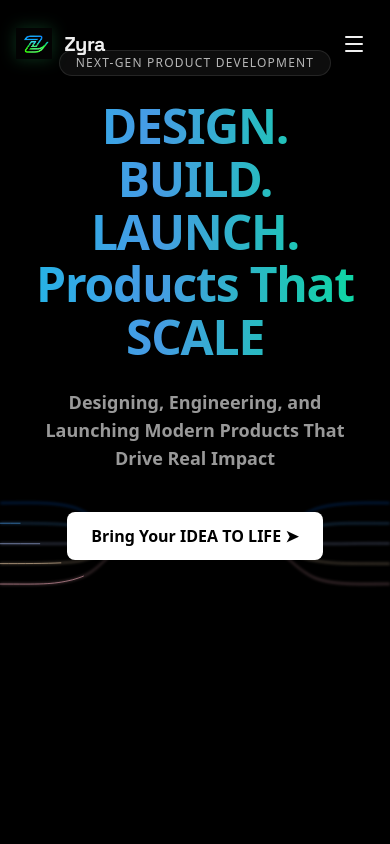
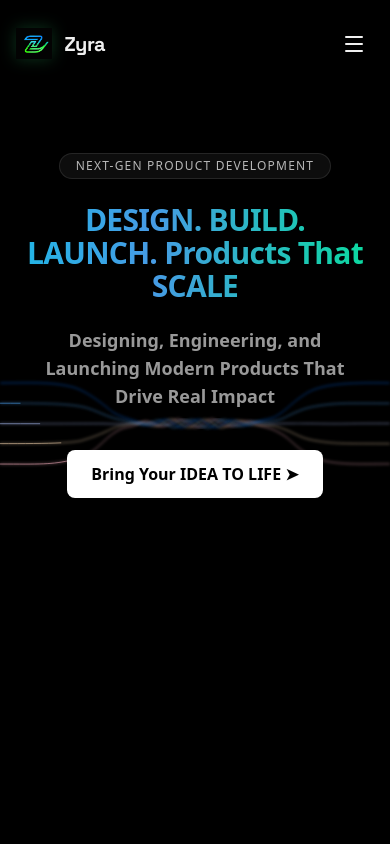
Before and after one commit to shivammane2007/Zyra_Agency, a Next.js app: page / in a window 390 px wide. Shown: the top 844 px of the page. Built offline with nearby package versions, Linux system fonts and the light colour scheme.

Commit message:
Refinement: Optimize Hero section and Gemini effect responsiveness for mobile/foldable devices

```diff
--- a/src/components/hero/Hero.tsx
+++ b/src/components/hero/Hero.tsx
@@ -19,7 +19,7 @@ export function Hero() {
 
   return (
     <div
-      className="h-[400vh] bg-black w-full relative pt-40 overflow-clip"
+      className="h-[150vh] md:h-[400vh] bg-black w-full relative pt-40 overflow-clip"
       ref={ref}
     >
       <GoogleGeminiEffect
@@ -31,11 +31,11 @@ export function Hero() {
           pathLengthFifth,
         ]}
       >
-        <div className="flex flex-col items-center justify-center text-center px-6 -mt-110 transform-gpu will-change-transform">
+        <div className="flex flex-col items-center justify-center text-center px-6 -mt-40 md:-mt-110 transform-gpu will-change-transform">
           <span className="rounded-full border border-white/10 bg-white/5 px-4 py-1 text-xs tracking-widest text-white/70 mb-6">
             NEXT-GEN PRODUCT DEVELOPMENT
           </span>
-          <h1 className="hero-animated-text text-5xl md:text-7xl font-bold tracking-tight leading-[1.1] max-w-4xl">
+          <h1 className="hero-animated-text text-3xl sm:text-5xl md:text-7xl font-bold tracking-tight leading-[1.1] max-w-4xl">
             DESIGN. BUILD. LAUNCH. Products That SCALE
           </h1>
           <p className="mt-6 text-lg md:text-xl text-white/60 max-w-3xl">
--- a/src/components/ui/google-gemini-effect.tsx
+++ b/src/components/ui/google-gemini-effect.tsx
@@ -22,7 +22,7 @@ export const GoogleGeminiEffect = ({
   children?: React.ReactNode;
 }) => {
   return (
-    <div className={cn("sticky top-80", className)}>
+    <div className={cn("sticky top-40 md:top-80", className)}>
       {title && (
         <p className="text-lg md:text-7xl font-normal pb-4 text-center bg-clip-text text-transparent bg-gradient-to-b from-neutral-100 to-neutral-300">
           {title}
@@ -34,7 +34,7 @@ export const GoogleGeminiEffect = ({
         </p>
       )}
       {children && (
-        <div className="w-full h-[890px] -top-60 md:-top-40 flex items-center justify-center absolute z-30">
+        <div className="w-full h-[890px] -top-50 md:-top-40 flex items-center justify-center absolute z-30">
           {children}
         </div>
       )}
@@ -43,7 +43,7 @@ export const GoogleGeminiEffect = ({
         height="890"
         viewBox="0 0 1440 890"
         xmlns="http://www.w3.org/2000/svg"
-        className="absolute -top-60 md:-top-40 w-full"
+        className="absolute -top-50 md:-top-40 w-full"
       >
         <motion.path
           d="M0 663C145.5 663 191 666.265 269 647C326.5 630 339.5 621 397.5 566C439 531.5 455 529.5 490 523C509.664 519.348 521 503.736 538 504.236C553.591 504.236 562.429 514.739 584.66 522.749C592.042 525.408 600.2 526.237 607.356 523.019C624.755 515.195 641.446 496.324 657 496.735C673.408 496.735 693.545 519.572 712.903 526.769C718.727 528.934 725.184 528.395 730.902 525.965C751.726 517.115 764.085 497.106 782 496.735C794.831 496.47 804.103 508.859 822.469 518.515C835.13 525.171 850.214 526.815 862.827 520.069C875.952 513.049 889.748 502.706 903.5 503.736C922.677 505.171 935.293 510.562 945.817 515.673C954.234 519.76 963.095 522.792 972.199 524.954C996.012 530.611 1007.42 534.118 1034 549C1077.5 573.359 1082.5 594.5 1140 629C1206 670 1328.5 662.5 1440 662.5"
```
Also changed, not shown: Remaining Work.txt.
